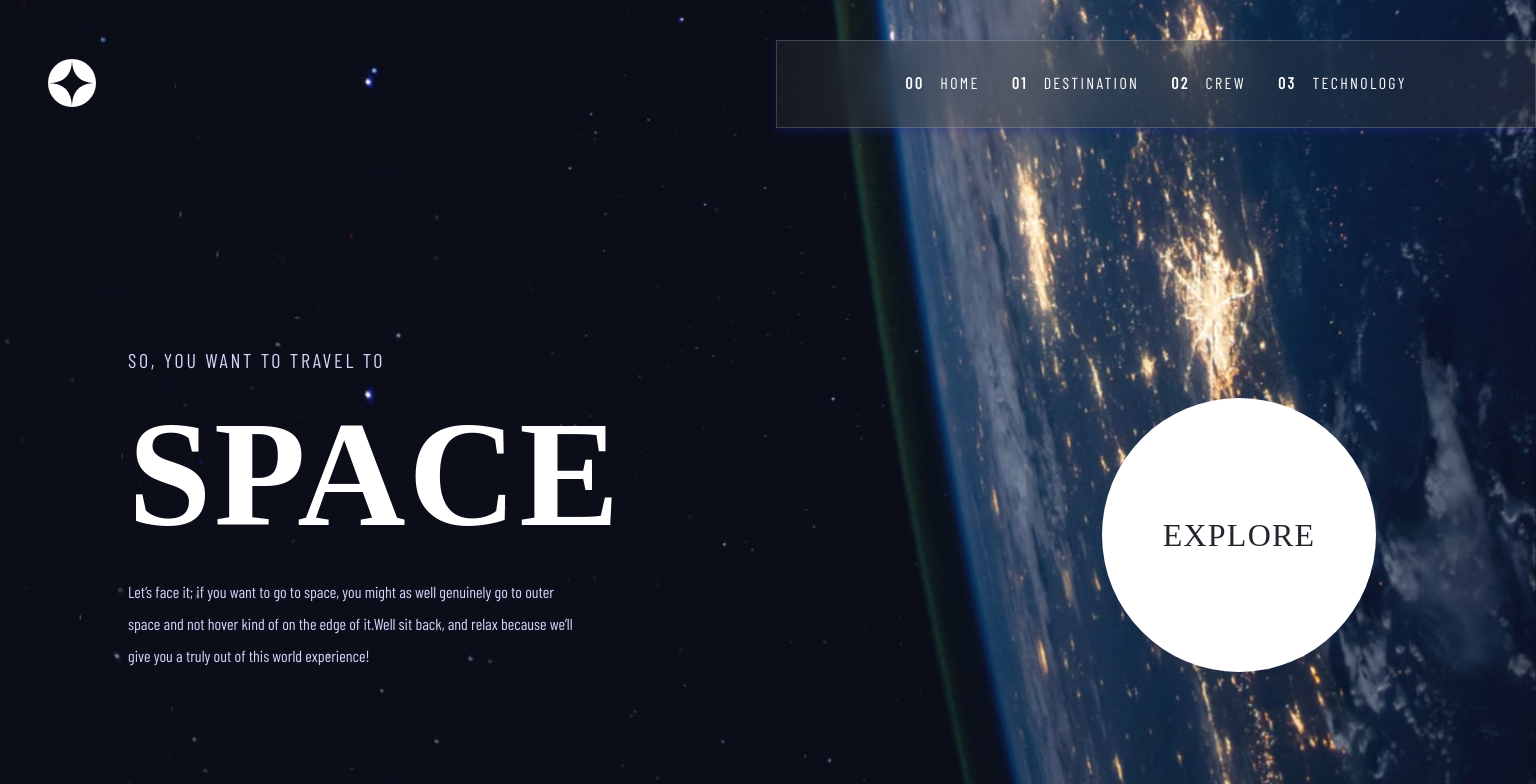
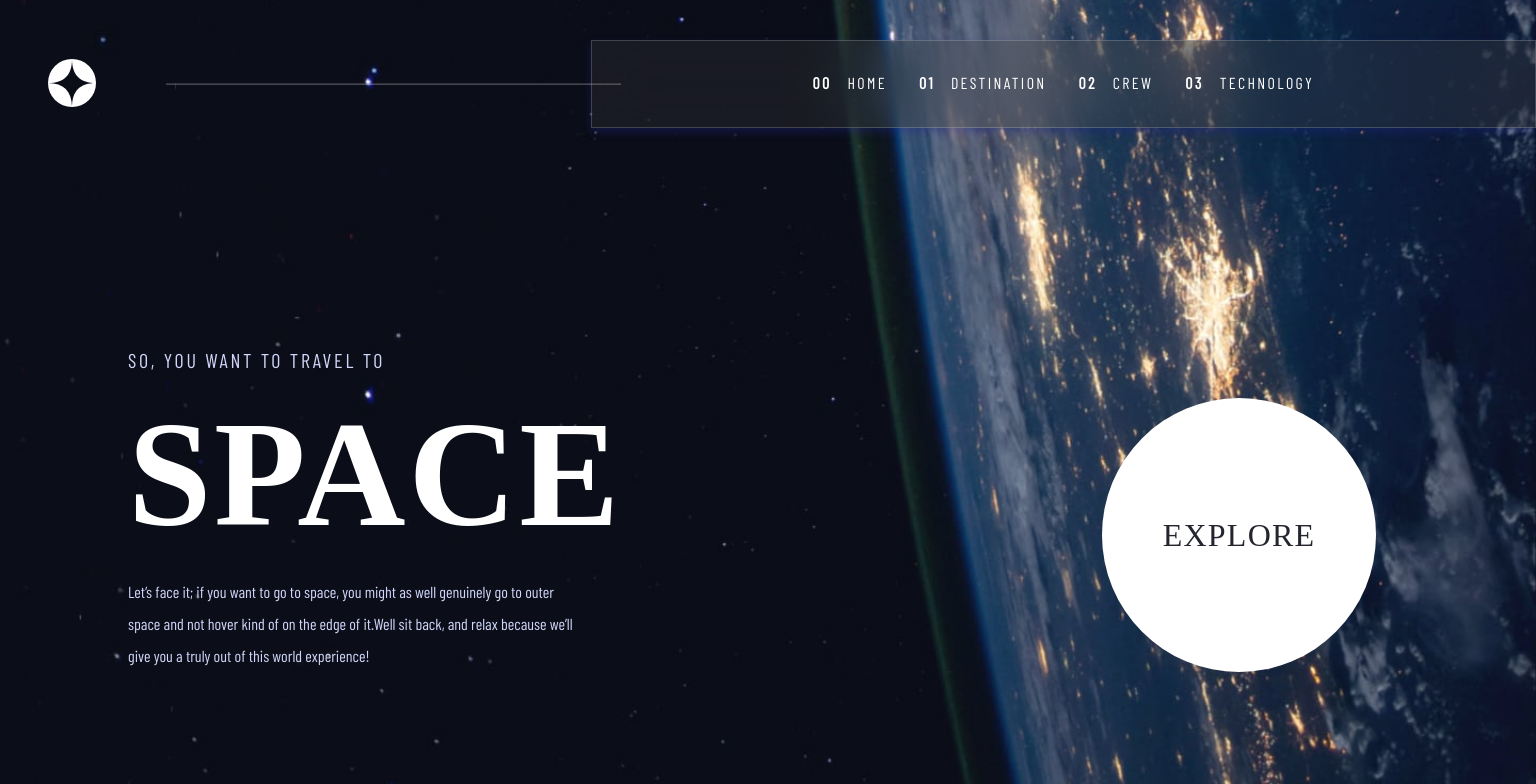
Before and after one commit to Roger2405/space-tourism-website, a React (Vite) app: page / in a window 1536 px wide. Shown: the top 784 px of the page. Built offline with nearby package versions, Linux system fonts and the light colour scheme; a web font is replaced by a local one.

Commit message:
ajustes no componente de navegacao

```diff
--- a/src/components/Navigation/Navigation.module.scss
+++ b/src/components/Navigation/Navigation.module.scss
@@ -11,11 +11,19 @@ $borderHeight: 3px;
     height: $navBarHeight;
     width: 100%;
 
+    .line {
+        display: none;
+    }
+
     .logo {
         padding: 1.5rem;
 
         @media screen and (min-width: 768px) {
             padding: 2.5rem;
+        }
+
+        @media screen and (min-width: 1440px) {
+            padding-left: 3.5rem;
         }
     }
 
@@ -127,6 +135,7 @@ $borderHeight: 3px;
                 gap: 2rem;
                 padding: 0;
 
+
                 .link {
                     letter-spacing: 2.36px;
 
@@ -146,12 +155,23 @@ $borderHeight: 3px;
     .header {
         margin-top: 2.5rem;
 
+        .line {
+            display: inline-block;
+            width: calc(100vw/3);
+            height: 1px;
+            opacity: .25;
+            transform: translateX(30px);
+            z-index: 20;
+        }
+
         .logo {
             padding-left: 3rem;
         }
 
         .div-navigation {
-            padding: 0 8rem;
+            padding: 0 10rem;
+            gap: 3.25rem;
+            width: calc((100vw/3) * 2);
 
             .navigation {
 
--- a/src/components/Navigation/index.tsx
+++ b/src/components/Navigation/index.tsx
@@ -21,6 +21,7 @@ export default function Header() {
                 <Link to={'/'} onClick={() => setActiveLink('')} >
                     <img className={Styles.logo} src={Logo} alt="" />
                 </Link>
+                <hr className={Styles.line} />
                 <img className={Styles.menu} onClick={() => setShowNav(!showNav)} src={!showNav ? MenuIcon : CloseIcon} alt="" />
                 <div className={`${Styles['div-navigation']} ${!showNav ? (Styles.hide) : ''}`}>
                     <nav className={Styles.navigation} onClick={(e) => {
```
